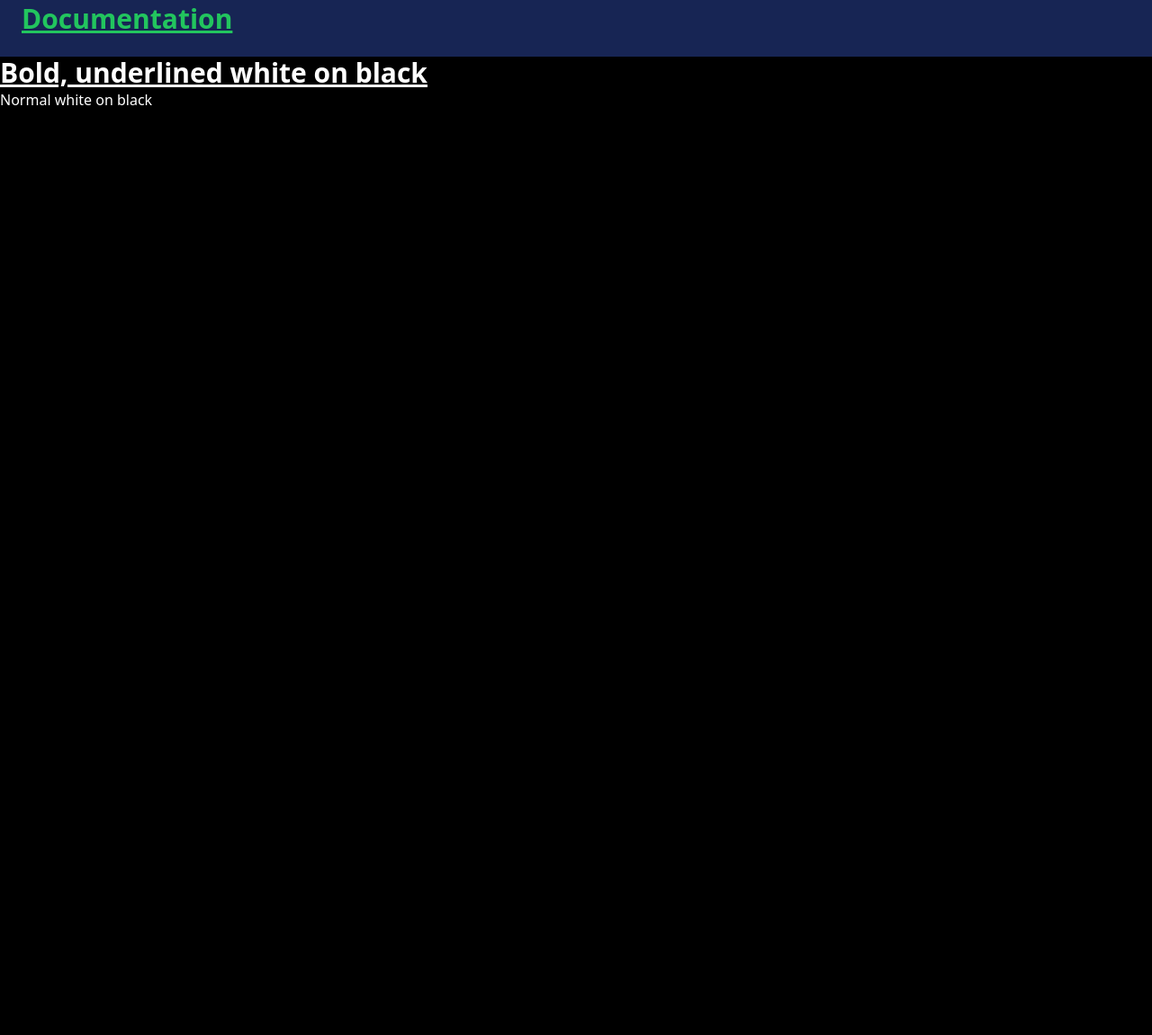
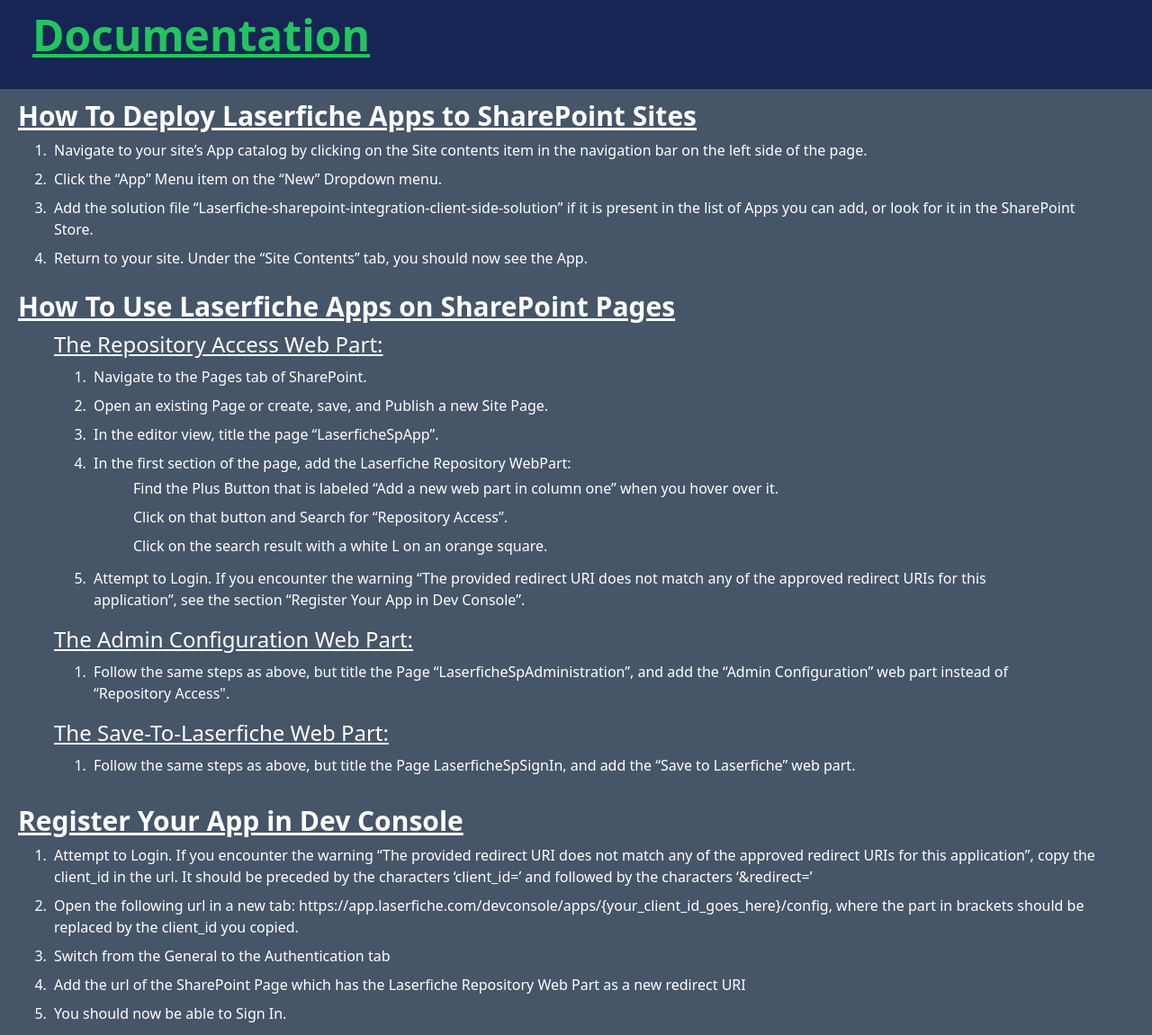
Before and after one commit to rfulton-lf/rfulton-lf.github.io, a website: page index.html in a window 1280 px wide. Shown: the part 21-1172 px from the top of the page at 90% size. Before the commit the page ends 800 px from the top, so only its background shows below. Drawn offline with Linux system fonts and the light colour scheme.

Commit message:
updated so it is real documentation

```diff
--- a/index.html
+++ b/index.html
@@ -5,13 +5,103 @@
     <meta name="viewport" content="width=device-width, initial-scale=1.0" />
     <link href="./output.css" rel="stylesheet" />
   </head>
-  <body class="bg-black">
-    <div class="p-6 flex bg-blue-950 items-center space-x-4">
-      <h1 class="text-green-500 text-3xl hp-20 font-bold underline">Documentation</h1>
+  <body class="bg-slate-600" >
+    <div class="p-6 bg-blue-950">
+      <h1 class="p-3 text-green-500 text-5xl font-bold underline">
+        Documentation
+      </h1>
     </div>
-    <div class="text-white">
-      <h1 class="text-3xl font-bold underline">Bold, underlined white on black</h1>
-      <h2>Normal white on black</h2>
+    <div class="text-white p-2 px-4">
+      <h1 class="text-3xl font-bold underline p-1">
+        How To Deploy Laserfiche Apps to SharePoint Sites
+      </h1>
+      <ol class="list-decimal px-10">
+        <li class="p-1">
+          Navigate to your site’s App catalog by clicking on the Site contents
+          item in the navigation bar on the left side of the page.
+        </li>
+        <li class="p-1">
+          Click the “App” Menu item on the “New” Dropdown menu.
+        </li>
+        <li class="p-1">
+          Add the solution file
+          “Laserfiche-sharepoint-integration-client-side-solution” if it is
+          present in the list of Apps you can add, or look for it in the
+          SharePoint Store.
+        </li>
+        <li class="p-1">
+          Return to your site. Under the “Site Contents” tab, you should now see
+          the App.
+        </li>
+      </ol>
     </div>
+
+    <div class="text-white p-2 px-4">
+      <h1 class="text-3xl font-bold underline p-1">
+        How To Use Laserfiche Apps on SharePoint Pages
+      </h1>
+      <ul class="list-disk px-10">
+        <li class="p-1">
+          <p class="text-2xl underline">
+            The Repository Access Web Part:
+          </p>
+          <ol class="list-decimal p-1 px-10">
+            <li class="p-1">Navigate to the Pages tab of SharePoint.</li>
+            <li class="p-1">Open an existing Page or create, save, and Publish a new Site Page.</li>
+            <li class="p-1">In the editor view, title the page “LaserficheSpApp”.</li>
+            <li class="p-1">In the first section of the page, add the Laserfiche Repository WebPart:
+              <ul class="px-10">
+                <li class="p-1">Find the Plus Button that is labeled “Add a new web part in column one” when you hover over it.</li>
+                <li class="p-1">Click on that button and Search for “Repository Access”.</li>
+                <li class="p-1">Click on the search result with a white L on an orange square.</li>
+              </ul>
+            </li>
+            <li class="p-1">Attempt to Login. If you encounter the warning “The provided redirect URI does not match any of the approved redirect URIs for this application”, see the section “Register Your App in Dev Console”.</li>
+          </ol>
+        </li>
+
+        <li class="p-1">
+          <p class="text-2xl underline">
+            The Admin Configuration Web Part:
+          </p>
+          <ul class="list-decimal p-1 px-10">
+            <li class="p-1">Follow the same steps as above, but title the Page “LaserficheSpAdministration”, and add the “Admin Configuration” web part instead of “Repository Access".</li>
+          </ul>
+        </li>
+
+        <li class="p-1">
+          <p class="text-2xl underline">
+            The Save-To-Laserfiche Web Part:
+          </p>
+          <ul class="list-decimal p-1 px-10">
+            <li class="p-1">Follow the same steps as above, but title the Page LaserficheSpSignIn, and add the “Save to Laserfiche” web part.</li>
+          </ul>
+        </li>
+      </ul>
+    </div>
+
+    <div class="text-white p-2 px-4">
+      <h1 class="text-3xl font-bold underline p-1">
+        Register Your App in Dev Console
+      </h1>
+      <ol class="list-decimal px-10">
+        <li class="p-1">
+          Attempt to Login. If you encounter the warning “The provided redirect URI does not match any of the approved redirect URIs for this application”, copy the client_id in the url. It should be preceded by the characters ‘client_id=’ and followed by the characters ‘&redirect=’
+        </li>
+        <li class="p-1">
+          Open the following url in a new tab: https://app.laserfiche.com/devconsole/apps/{your_client_id_goes_here}/config, where the part in brackets should be replaced by the client_id you copied.
+        </li>
+        <li class="p-1">
+          Switch from the General to the Authentication tab
+        </li>
+        <li class="p-1">
+          Add the url of the SharePoint Page which has the Laserfiche Repository Web Part as a new redirect URI
+        </li>
+        <li class="p-1">
+          You should now be able to Sign In.
+        </li>
+      </ol>
+    </div>
+    <div class="p-10"></div>
   </body>
 </html>
```
Also changed, not shown: output.css.
